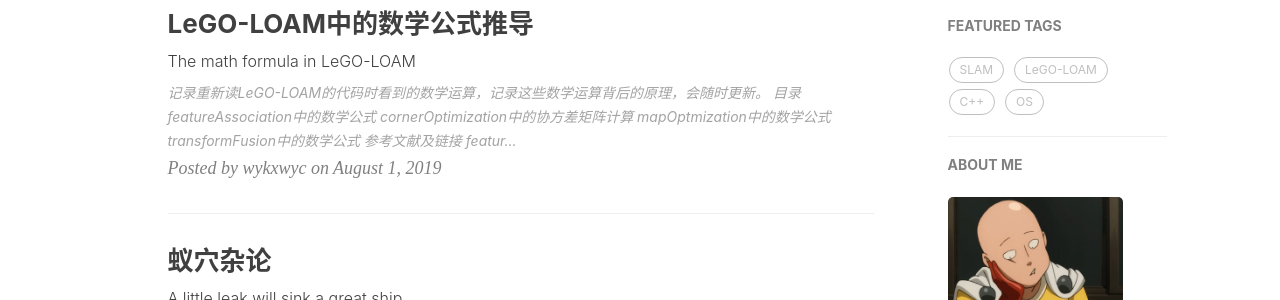
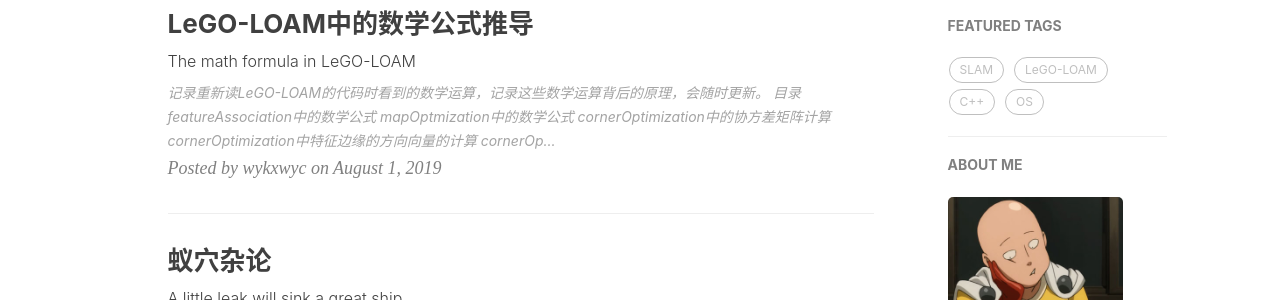
Before and after one commit to wykxwyc/wykxwyc.github.io, a Jekyll site: the page built from index.html, in a window 1280 px wide and 900 px high. Shown: the part 461-761 px from the top of the window. Built offline with Jekyll 4.4.1, drawn with Linux system fonts in a browser that asks for light colours; the list of posts is cut into pages by our own code; comment, search, counter and statistics services are not loaded; some of the changed lines change nothing that is shown.

Commit message:
modify conerOptmization

```diff
--- a/_posts/2019-08-01-The-Math-Formula-in-LeGO-LOAM.markdown
+++ b/_posts/2019-08-01-The-Math-Formula-in-LeGO-LOAM.markdown
@@ -20,6 +20,11 @@
 
 ### featureAssociation中的数学公式
 
+
+
+
+### mapOptmization中的数学公式
+
 ##### cornerOptimization中的协方差矩阵计算
 **随机变量的协方差是什么?**
 1.在概率论和统计中，协方差是对两个随机变量联合分布线性相关程度的一种度量。两个随机变量越线性相关，协方差越大，完全线性无关，协方差为零。（线性无关并不代表完全无关，更不代表相互独立。）
@@ -38,7 +43,7 @@
 $$
 
 **如何判断两个随机变量的相关程度？**
-通过定义这两个变量之间的相关系数
+1.通过定义这两个变量之间的相关系数
 $$
 \eta
 $$
@@ -100,12 +105,44 @@
 记上面公式为CO-5。
 
 3.LeGO-LOAM的代码中的计算要点
-**所以应用于LeGO-LOAM中的协方差计算只用采用公式OC-5中的计算方法就可以了,每个点云的维度为n=3,XYZ三个距离，一共有m=5个样本**
-**有一个区别就是代码中最后直接除以m=5，而公式OC-5中是除以m-1=4**
+**LeGO-LOAM中的协方差采用公式OC-5中的计算方法,每个点云的维度为n=3,XYZ三个距离，一共有m=5个样本；**
+**有一个区别就是代码中最后直接除以m=5，而公式OC-5中是除以m-1=4。**
 
+##### cornerOptimization中特征边缘的方向向量的计算
+**求方向向量的过程？**
+1.对识别为特征边缘的点计算它和它周围点的协方差矩阵，
+2.然后用opencv库函数求解特征值和特征向量
+3.会有一个大的特征值和两个小的特征值，大的特征值对应于方向向量。
 
-### mapOptmization中的数学公式
+**为什么这个协方差矩阵的较大特征值对应的就是边缘的方向？**
 
+##### cornerOptimization中计算特征点到特征边缘方向的距离
+简单来看就是计算点到直线的距离，用面积法进行计算。
+![conerOptmization](/img/in-post/post-Math-in-LeGO-LOAM/conerOptmization.jpg)
+
+在上图中，就是求点
+$$
+X_{0}
+$$
+到紫色直线
+$$
+0.2V_{0}
+$$
+的距离。
+
+点
+$$
+X_{0}
+$$
+对应于点pointSel，点
+$$
+C
+$$
+对应于点
+$$
+[c_{x},c_{y},c_{z}]
+$$
+先求绿色，蓝色线段构成的平行四边形面积，然后除以紫色的长度，得到距离值。
 
 ### transformFusion中的数学公式
 
```
